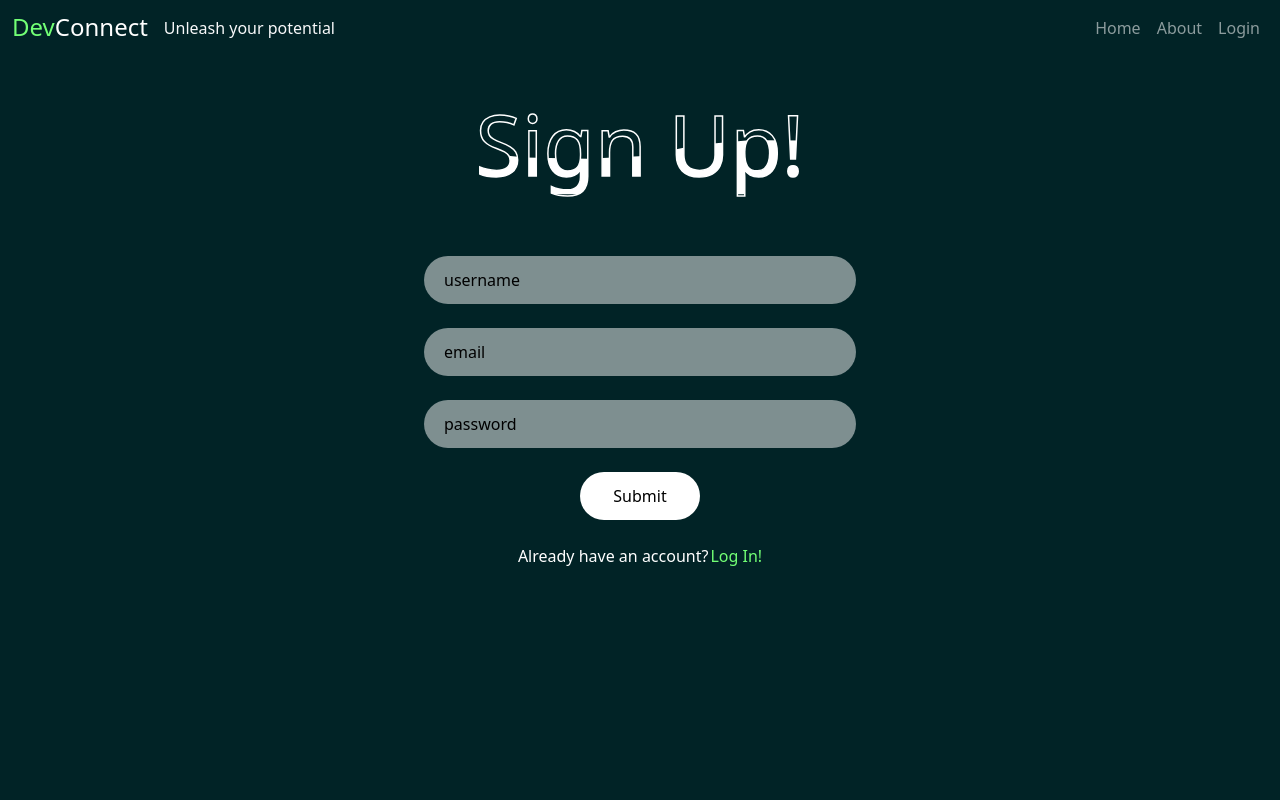
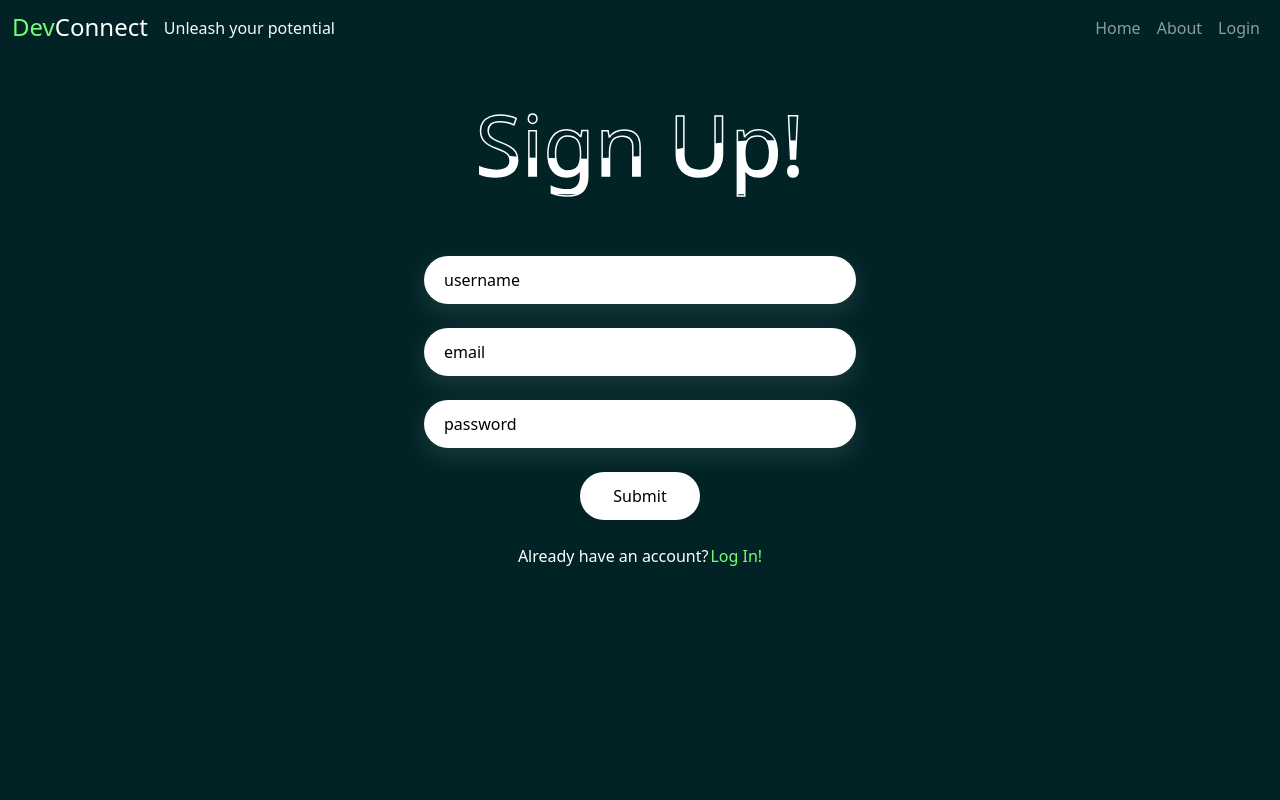
Before and after one commit to bossSteve03/devconnect-frontend, a React (Vite) app in the folder client/: page /signup in a window 1280 px wide. Shown: the top 800 px of the page. Built offline with nearby package versions, Linux system fonts and the light colour scheme.

Commit message:
added more styling to login and signup, input and buttons now transform on hover, submit changes color and input border turns color scheme green when active

```diff
--- a/client/src/layouts/LandingNav/index.jsx
+++ b/client/src/layouts/LandingNav/index.jsx
@@ -2,7 +2,7 @@
 import { Outlet } from 'react-router';
 import { Navbar, Nav } from 'react-bootstrap';
 import { Link } from 'react-router-dom';
-import { useEffect } from 'react';
+import { useEffect, useState } from 'react';
 import { Footer } from '../Footer';
 import { BrandName } from '../../components'
 // Bootstrap CSS
@@ -12,6 +12,7 @@ import "bootstrap/dist/js/bootstrap.bundle.min";
 import './index.modules.css'
 
 export default function LandingNav() {
+
   useEffect(() => {
     window.scrollTo(0, 0);
   }, []);
@@ -26,7 +27,8 @@ export default function LandingNav() {
         </div>
         <Navbar.Toggle aria-controls="navbarSupportedContent" />
         <Navbar.Collapse id="navbarSupportedContent">
-          <Nav className="ms-auto mb-2 mb-lg-0 text-center justify-content-lg-end">
+          <Nav className="ms-auto mb-2 mb-lg-0 me-lg-0 me-sm-2 text-center justify-content-end">
+            <hr />
             <Nav.Link as={Link} to="/" exact>Home</Nav.Link>
             <Nav.Link as={Link} to="/about">About</Nav.Link>
             <Nav.Link as={Link} to="/login">Login</Nav.Link>
--- a/client/src/pages/Signup/index.modules.css
+++ b/client/src/pages/Signup/index.modules.css
@@ -1,10 +1,18 @@
 .form-input {
   width: 432px;
   height: 48px;
-  background: rgba(255, 255, 255, 0.49);
+  /* background: rgba(255, 255, 255, 0.49); */
+  background: #FFF;
+  box-shadow: rgba(149, 157, 165, 0.2) 0px 8px 24px;
   border-radius: 30px;
   border: transparent;
   padding: 0px 20px;
+  transition: 0.3s;
+}
+
+.form-input:hover {
+  transform: scale(1.05);
+  transition: 0.3s;
 }
 
 ::placeholder {
@@ -18,11 +26,32 @@
   border-radius: 30px;
   border: transparent;
   padding: 5px;
-  color: #000
+  color: #000;
+  transition: 0.3s;
+}
+
+.submit-btn:active {
+  background-color:#72FF75;
+}
+
+.submit-btn:hover {
+  background-color:#72FF75;
+  transform: scale(1.1);
+  transition: 0.3s;
 }
 
 .form-input:first-of-type {
   margin-top: 64px;
+}
+
+.form-input:active {
+  border:#72FF75 3px solid;
+  outline: none;
+}
+
+.form-input:focus {
+  border:#72FF75 3px solid;
+  outline: none;
 }
 
 .signup-form {
```
